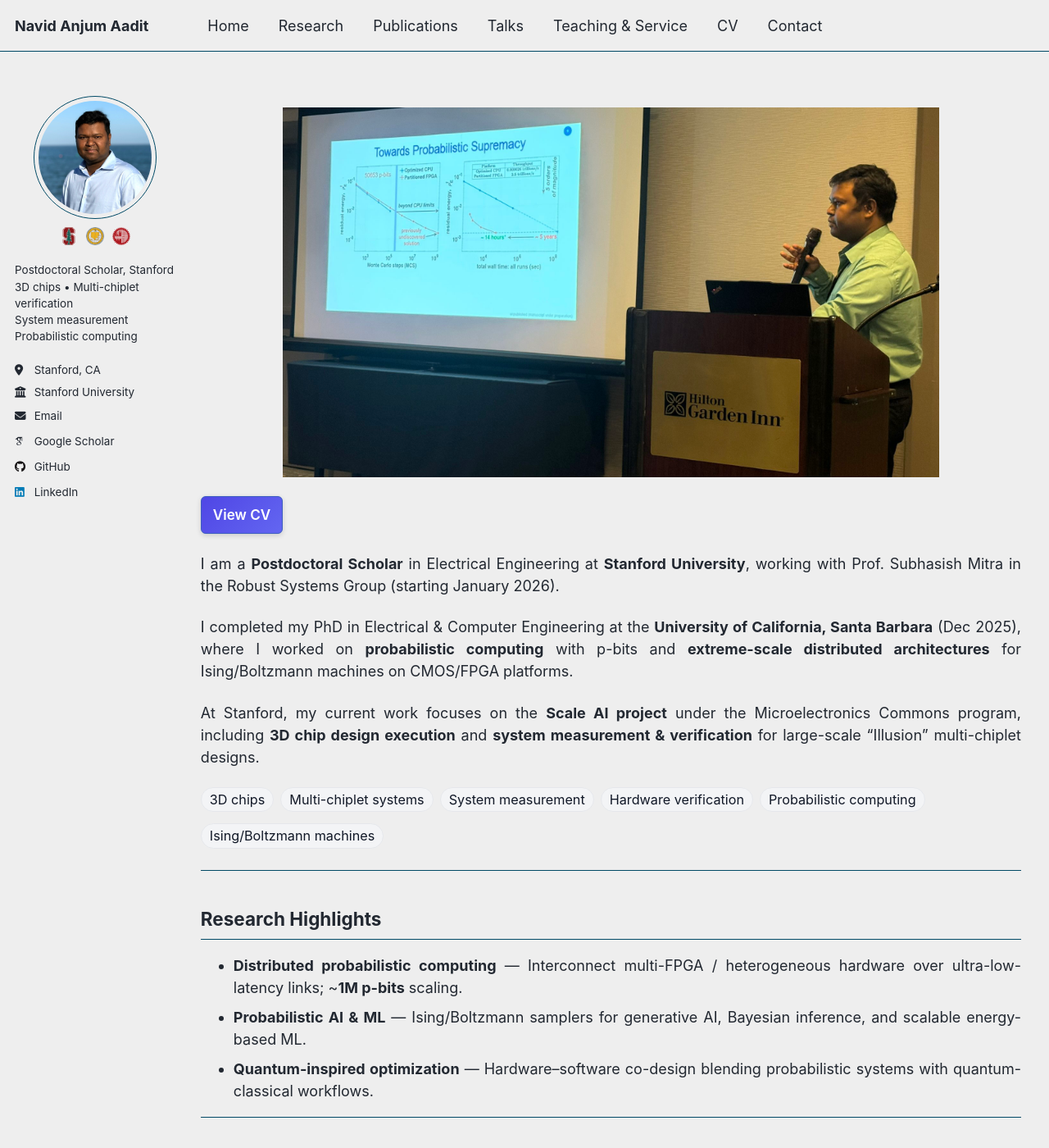
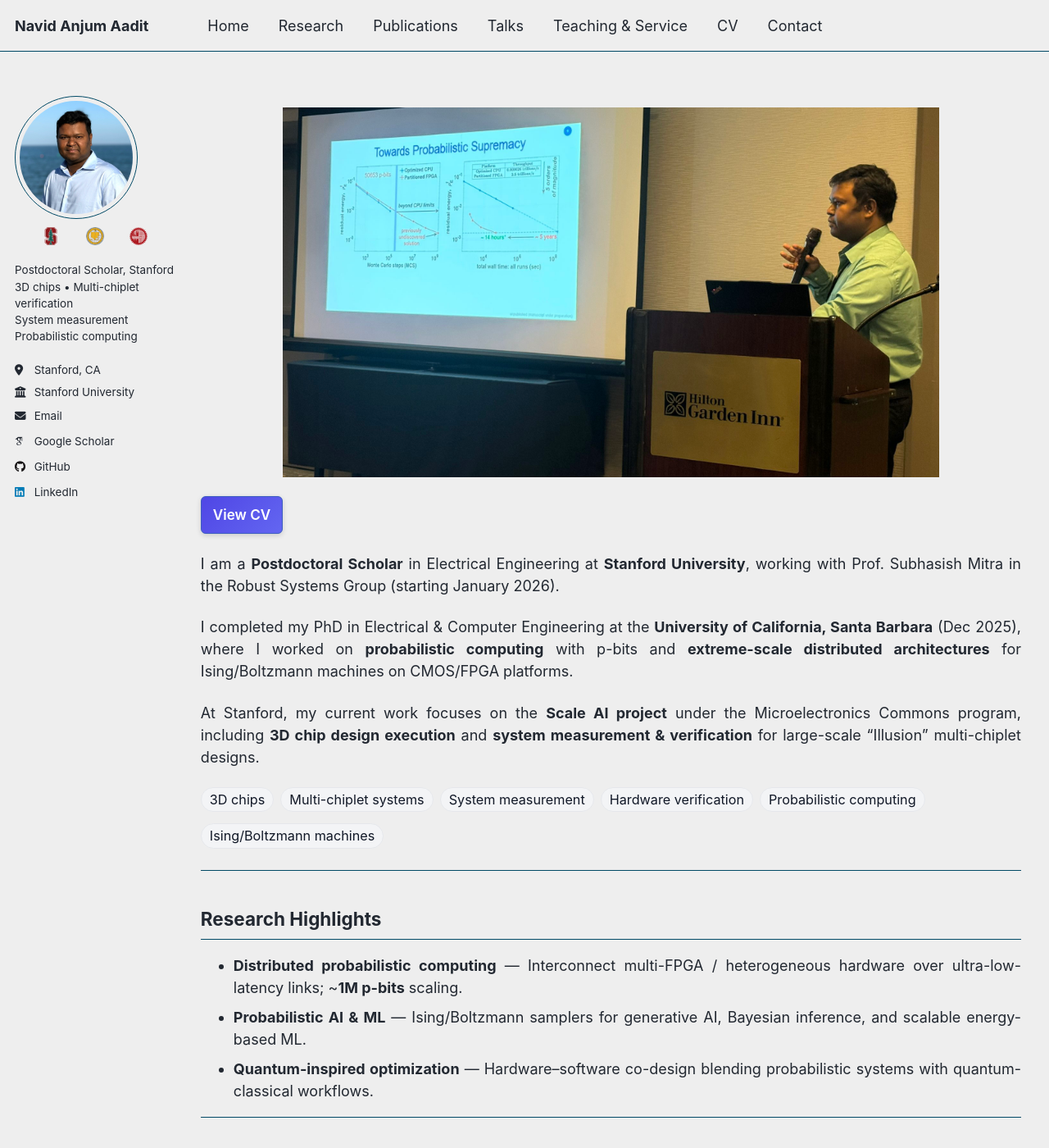
Before and after one commit to navidaadit/navidaadit.github.io, a Jekyll site: the page built from _pages/about.md, in a window 1280 px wide and 1400 px high. Shown: the whole window at 82% size. Built offline with Jekyll 4.4.1, drawn with Linux system fonts in a browser that asks for light colours; some web fonts are replaced.

Commit message:
Enhance responsive styles for author section

```diff
--- a/_sass/_custom.scss
+++ b/_sass/_custom.scss
@@ -8,6 +8,7 @@
 .initial-content,
 .page__inner,
 .page {
+  /* clamp on very wide monitors to stop overflow/stretch */
   max-width: min(1400px, 90vw);
   margin-left: auto;
   margin-right: auto;
@@ -16,7 +17,7 @@
 }
 
 /* ---------- Content width cap inside right column ---------- */
-:root { --content-max: 75%; }
+:root { --content-max: 75%; } /* simple size var (not theme-related) */
 
 /* Limit inner text width (not hero/pills/CV button) */
 .layout--single .page__content > *:not(.hero-img):not(.keyword-pills):not(.cv-row) {
@@ -35,56 +36,62 @@
 .page::after { content: ""; display: block; clear: both; }
 
 /* ---------- Author block (avatar + bio) ---------- */
+/* Desktop: consistent avatar */
 .author__avatar img {
   width: 150px;
   height: 150px;
   object-fit: cover;
   border-radius: 50%;
-  display: block;
-  margin: 0 auto;              /* centers avatar if container is wide */
 }
 
-/* --- Affiliation logos (centered to avatar width, no extra spacing) --- */
-.sidebar .affil-logos{
-  width: 150px;                 /* match avatar */
-  margin: 6px auto 0 auto;      /* center the 150px block under avatar */
+/* === FORCE avatar centering on mobile (Athena-style) === */
+@media (max-width: 1023px){
+  .author__avatar{
+    float: none !important;
+    width: 100% !important;
+    text-align: center !important;
+  }
+  .author__avatar img{
+    display: block !important;
+    margin-left: auto !important;
+    margin-right: auto !important;
+  }
+  .author__content{
+    float: none !important;
+    width: 100% !important;
+  }
+}
+
+/* Phone: slightly smaller avatar, bio under photo, clean stacking */
+@media (max-width: 640px){
+  .author__avatar img { width: 110px; height: 110px; }
+  .author__content, .author__bio { display:block; margin-top:8px; }
+  .author__content p, .author__bio { text-align:left !important; }
+}
+
+/* --- Affiliation logos (centered to headshot width, no extra spacing) --- */
+.affil-logos{
+  /* Make the logo row the SAME WIDTH as the avatar and center it */
   display: flex;
+  width: 150px;               /* match desktop avatar width */
   justify-content: center;
   align-items: center;
   gap: 10px;
+  line-height: 1;
+  margin: 4px auto 0 auto;    /* tiny top gap; no bottom gap */
   padding: 0;
-  line-height: 1;
 }
-.sidebar .affil-logo{
+
+.affil-logo{
   width: 22px;
   height: 22px;
   object-fit: contain;
   display: block;
 }
 
-/* Phone: slightly smaller avatar; center avatar+logos, keep BIO left */
+/* Match logo-row width to the smaller mobile avatar */
 @media (max-width: 640px){
-  /* center the avatar area explicitly (Athena-like behavior) */
-  .sidebar .author__avatar{
-    display: flex;
-    justify-content: center;
-  }
-  .sidebar .author__avatar a{
-    display: flex;
-    justify-content: center;
-    width: 100%;
-  }
-
-  .author__avatar img { width: 110px; height: 110px; }
-
-  .sidebar .affil-logos{
-    width: 110px;               /* match mobile avatar */
-    margin: 6px auto 0 auto;
-  }
-
-  /* keep your original “bio text left” preference */
-  .author__content, .author__bio { display:block; margin-top:8px; }
-  .author__content p, .author__bio { text-align:left !important; }
+  .affil-logos{ width: 110px; }
 }
 
 /* Remove any built-in hero from the theme */
@@ -97,8 +104,8 @@
   display: block;
   width: 80%;
   height: auto;
-  margin: 0 auto 0 auto;
-  border-bottom: none;
+  margin: 0 auto 0 auto;  /* no bottom margin */
+  border-bottom: none;    /* no line */
 }
 
 /* ---------- Download CV button ---------- */
@@ -148,6 +155,7 @@
   background: #f7fafc;
 }
 
+/* True 4:3 box via aspect-ratio so captions stay below */
 .figure-card img {
   display:block;
   width:100% !important;
@@ -158,21 +166,26 @@
   background: transparent !important;
 }
 
+/* Optional: make an image FILL its card (good for tall rack photos) */
 .figure-card.fill img {
   object-fit: cover !important;
   object-position: center !important;
 }
 
+/* 2×2 spotlight grid */
 .gallery-2x2{
   display:grid;
   grid-template-columns:repeat(2,minmax(0,1fr));
   gap:12px;
   margin:.6rem 0 1.2rem;
 }
+
+/* Shorter on phones */
 @media (max-width:980px){
   .gallery-2x2{ grid-template-columns:1fr; }
 }
 
+/* Icons in Recognition list */
 .page__content i.fas { color: #3b82f6; margin-right: 6px; }
 
 /* ---------- Footer: single slim bar ---------- */
@@ -203,6 +216,7 @@
 .footer-left  { opacity: .92; }
 .footer-right { opacity: .92; text-align: right; }
 
+/* ---------- Responsive ---------- */
 .page { margin-top: 1rem; }
 @media (max-width: 520px) {
   .footer-bar { flex-wrap: wrap; row-gap: 4px; }
@@ -225,11 +239,13 @@
   }
 }
 
+/* Justify body text globally BUT no hyphenation */
 .page__content {
   text-align: justify !important;
   text-justify: inter-word;
 }
 
+/* Don't justify lists/paragraphs inside white boxes */
 .page__content .card ul,
 .page__content .card ol,
 .page__content .card li,
@@ -244,6 +260,7 @@
   hyphens: none !important;
 }
 
+/* Make “card/section” boxes light */
 .page__content .card,
 .page__content .section {
   background: #ffffff !important;
@@ -251,6 +268,7 @@
   color: #111827 !important;
 }
 
+/* Turn off hyphenation, keep graceful wrapping */
 .page__content p,
 .page__content li,
 .page__content blockquote,
@@ -262,6 +280,7 @@
   overflow-wrap: break-word;
 }
 
+/* Keep non-paragraph UI bits left-aligned */
 .page__content h1,
 .page__content h2,
 .page__content h3,
@@ -281,6 +300,7 @@
   text-align: left !important;
 }
 
+/* ---------- CENTER CAPTIONS IN FIGURE CARDS ---------- */
 .page__content .figure-card > figcaption,
 .page__content .figure-card > .figcap,
 .layout--single .page__content .gallery-2x2 .figure-card > figcaption,
@@ -294,6 +314,7 @@
   color: #475569 !important;
 }
 
+/* Ensure children inherit centering, never override it */
 .page__content .figure-card > figcaption *,
 .page__content .figure-card > .figcap * {
   text-align: inherit !important;
@@ -301,6 +322,7 @@
   display: inline !important;
 }
 
+/* Teaching/service mobile overflow fix */
 .page__content .course-item {
   display:flex;
   align-items:flex-start;
@@ -318,6 +340,7 @@
   white-space: nowrap;
 }
 
+/* Publications ID tags */
 .cite-id, .pub-id, .id-badge, .entry-id, .label,
 [class^="id-"], [class*=" id-"] {
   border: 1px solid #e5e7eb !important;
@@ -328,12 +351,14 @@
   font-weight: 600;
 }
 
+/* Slimmer mobile dropdown menu */
 .greedy-nav .hidden-links li a {
   padding-top: 10px;
   padding-bottom: 10px;
   line-height: 1.2;
 }
 
+/* Inline reviewer list wrap-safety */
 .inline-list li{
   white-space:normal !important;
   overflow-wrap:anywhere !important;
@@ -341,6 +366,7 @@
   max-width:100% !important;
 }
 
+/* ---------- LINKS: inherit color; turn blue only on hover/focus ---------- */
 .page__content a:not(.btn--cv):not(.no-link-style),
 .footer-bar a:not(.no-link-style) {
   color: inherit !important;
@@ -363,17 +389,21 @@
   color: #1e40af !important;
 }
 
-.author__urls-wrapper { text-align: initial !important; }
+/* === Follow button: right edge, no effect on text alignment, button hugs text === */
+.author__urls-wrapper { text-align: initial !important; } /* hard reset if anything leaked */
 
+/* Mobile/tablet only */
 @media (max-width:1023px){
+  /* Make the wrapper shrink to its contents and sit on the right */
   .author__urls-wrapper{
-    position: relative !important;
+    position: relative !important;   /* anchor for dropdown */
     display: block !important;
-    width: max-content !important;
-    margin-left: auto !important;
+    width: max-content !important;   /* shrink to button width */
+    margin-left: auto !important;    /* push to right edge */
     padding: 0 !important;
   }
 
+  /* Button: just big enough for its text */
   .author__urls-wrapper .btn{
     display: inline-block !important;
     width: auto !important;
@@ -382,13 +412,14 @@
     white-space: nowrap !important;
   }
 
+  /* Dropdown: anchored to the button’s right edge, above content */
   .author__urls{
     position: absolute !important;
     right: 0 !important;
     left: auto !important;
     top: calc(100% + 8px) !important;
     min-width: 220px !important;
-    max-width: calc(100vw - 32px) !important;
+    max-width: calc(100vw - 32px) !important; /* safe mobile gutter */
     z-index: 3000 !important;
     background: #fff !important;
     border: 1px solid #e5e7eb !important;
@@ -397,6 +428,7 @@
   }
   .author__urls.is--visible{ display: block !important; }
 
+  /* Keep the bio and everything else left-aligned */
   .sidebar .author__content,
   .sidebar .author__content *,
   .sidebar .author__bio{
@@ -404,6 +436,7 @@
   }
 }
 
+/* === LAYER ORDER FIX (desktop): keep content above fixed sidebar === */
 @media (min-width:1024px){
   .sidebar{ z-index: 1 !important; }
   .page__content{ position: relative; z-index: 2 !important; }
```
